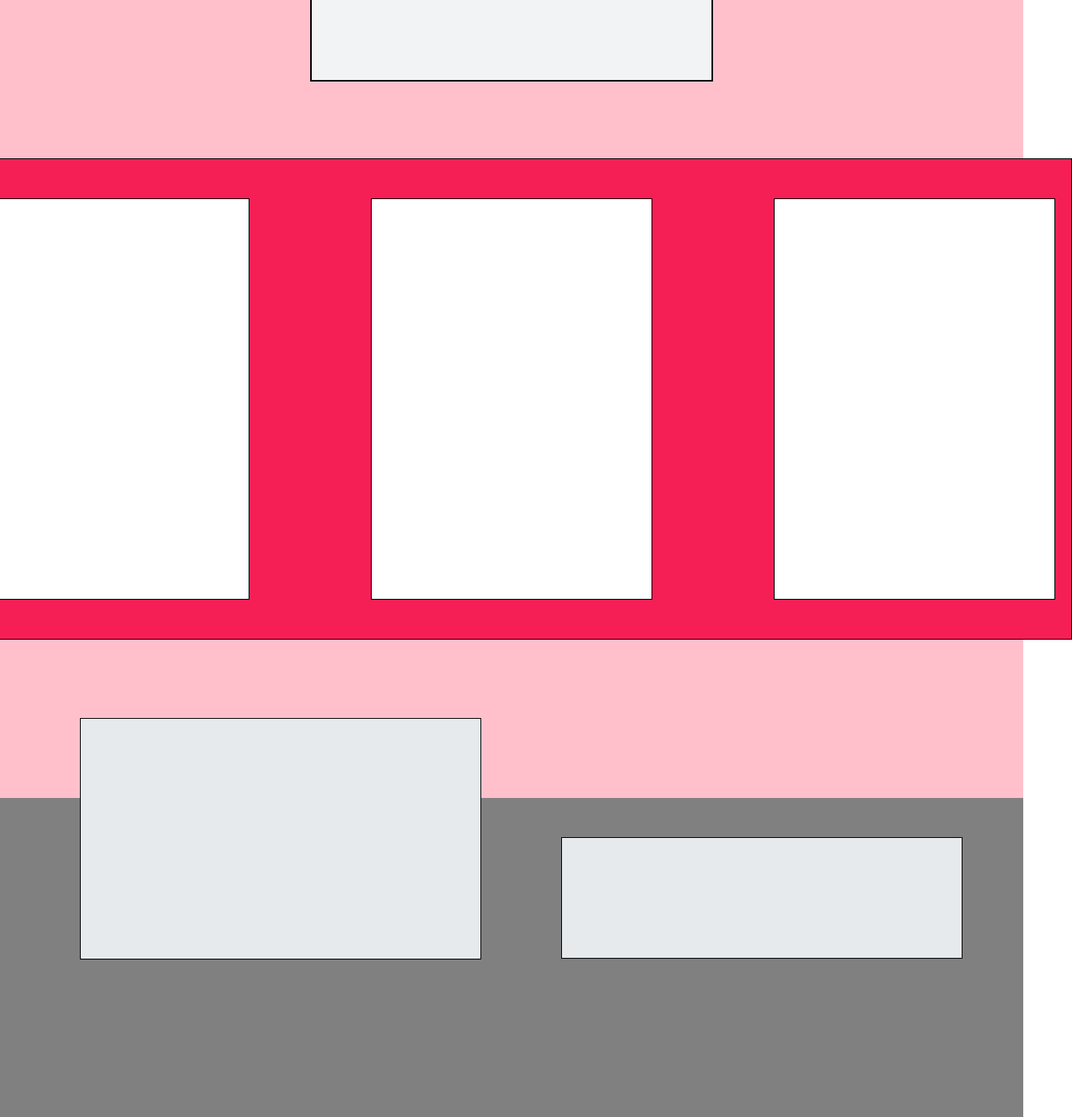
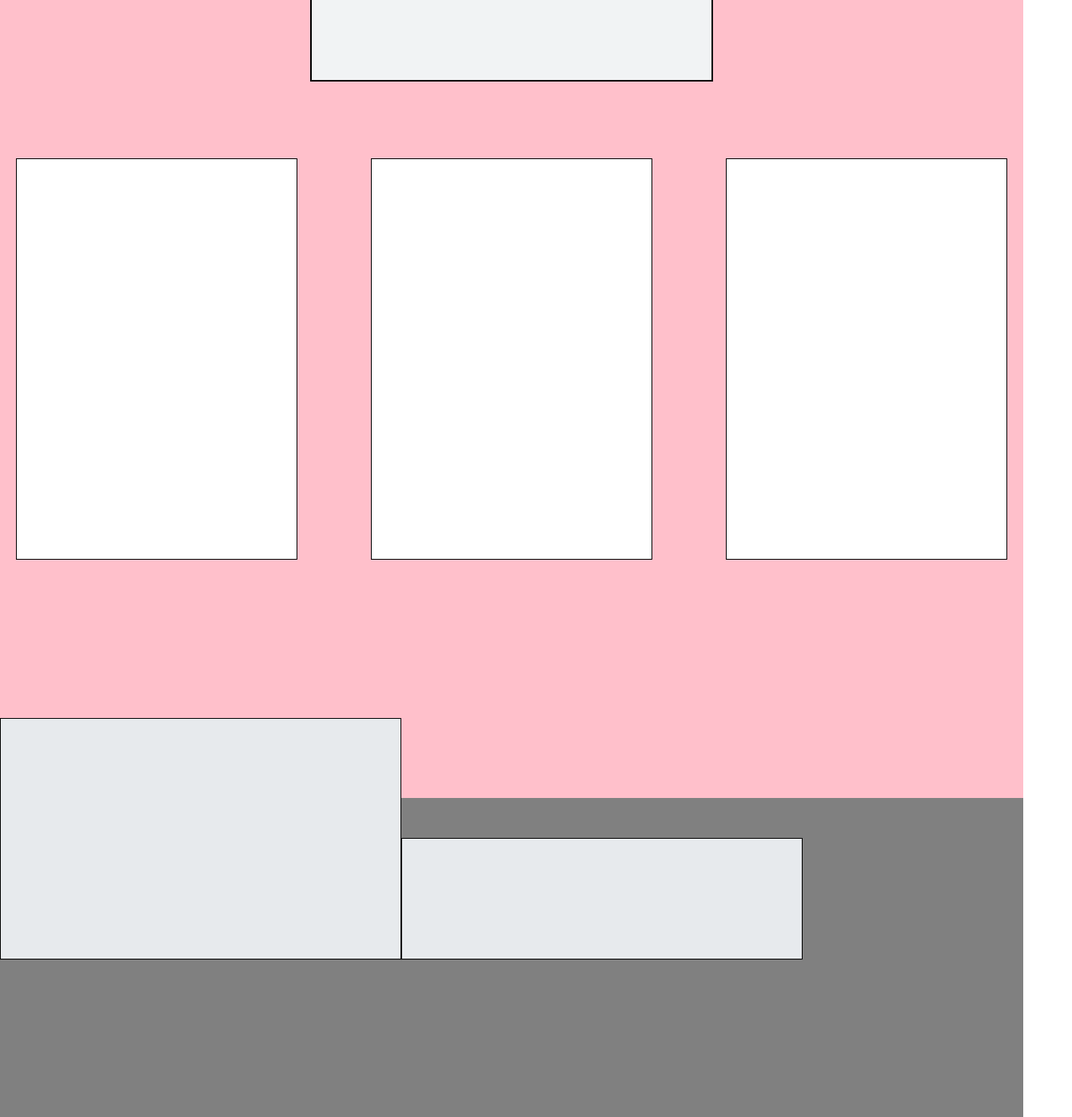
Before and after one commit to dmay08/timelapse-traveler, a React (Create React App) app: page / in a window 1280 px wide. Shown: the part 652-2049 px from the top of the page at 80% size, 1341 px wide, since content can reach past the window. Built offline with nearby package versions, Linux system fonts and the light colour scheme.

Commit message:
architecture over halfway complete

```diff
--- a/src/components/Main/Main.css
+++ b/src/components/Main/Main.css
@@ -3,7 +3,7 @@ margin: 0
 }
 
 #one {
-    width: 100vw;
+    width: 100%;
     height: 500px;
     background: grey;
 }
@@ -17,7 +17,7 @@ margin: 0
 }
 
 #wrap {
-    width: 100vw;
+    width: 100%;
     height: 300px;
     display: flex;
     justify-content: center;
@@ -25,16 +25,17 @@ margin: 0
 }
 
 #outer-video-wrap {
-    width: 100vw;
+    width: 100%;
     height: 800px;
     background: pink;
     display: flex;
-    justify-content: center;
-    /* position: absolute; */
-
+    flex-direction: row;
+    align-items: left;
+    justify-content: space-between;
+/*     border: 1px solid black; */
 }
 
-.videos {
+.video-wrap {
     height: 500px;
     width: 350px;
     background: white;
@@ -47,15 +48,15 @@ margin: 0
     min-width: 1400px;
     height: 600px;
     background: rgb(246, 31, 85);
-    display: flex;
+/*     display: flex;
     flex-direction: row;
     align-items: center;
     justify-content: space-between;
-    border: 1px solid black;
+    border: 1px solid black; */
 }
 
 #big-videos-wrap {
-    width: 100vw;
+    width: 100%;
     height: 500px;
     background: grey;
     display: flex;
@@ -67,7 +68,6 @@ margin: 0
     background: rgb(231, 234, 237);
     border: 1px solid black;
     margin-top: -100px;
-    margin-left: 100px;
 }
 
 #big-1-description {
@@ -75,6 +75,6 @@ margin: 0
     width: 500px;
     background: rgb(231, 234, 237);
     border: 1px solid black;
-    margin-top: 49px;
-    margin-left: 100px;
+    margin-top: 49.5px;
+/*   margin-left: 100px; */
 }
--- a/src/components/Main/Main.jsx
+++ b/src/components/Main/Main.jsx
@@ -11,19 +11,17 @@ const Main = (props) => {
 </div>
 
 <div id="outer-video-wrap">
-                <div id="inner-video-wrap">
-                    <div id ="a" class="videos">
+  <div id ="a" class="video-wrap">
     <div class="video"></div>
     <div class="description"></div>
   </div>
-                    <div id ="b" class="videos">
+  <div id ="b" class="video-wrap">
     <div class="video"></div>
     <div class="description"></div>
   </div>
-                    <div id ="c" class="videos">
+  <div id ="c" class="video-wrap">
     <div class="video"></div>
     <div class="description"></div>
-                    </div>
   </div>
 </div>
 
```
Lines whose indentation alone changed are shown as unchanged.
